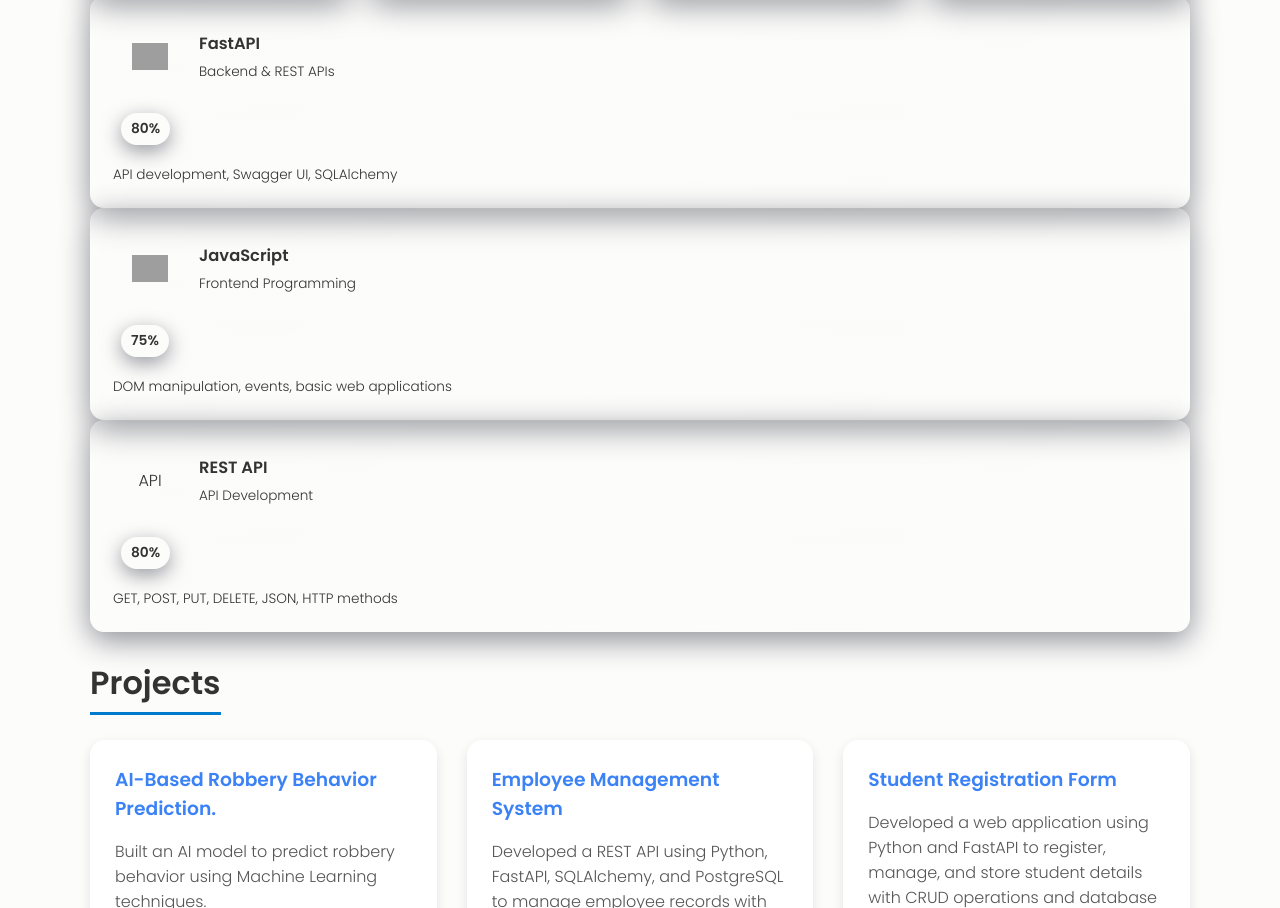
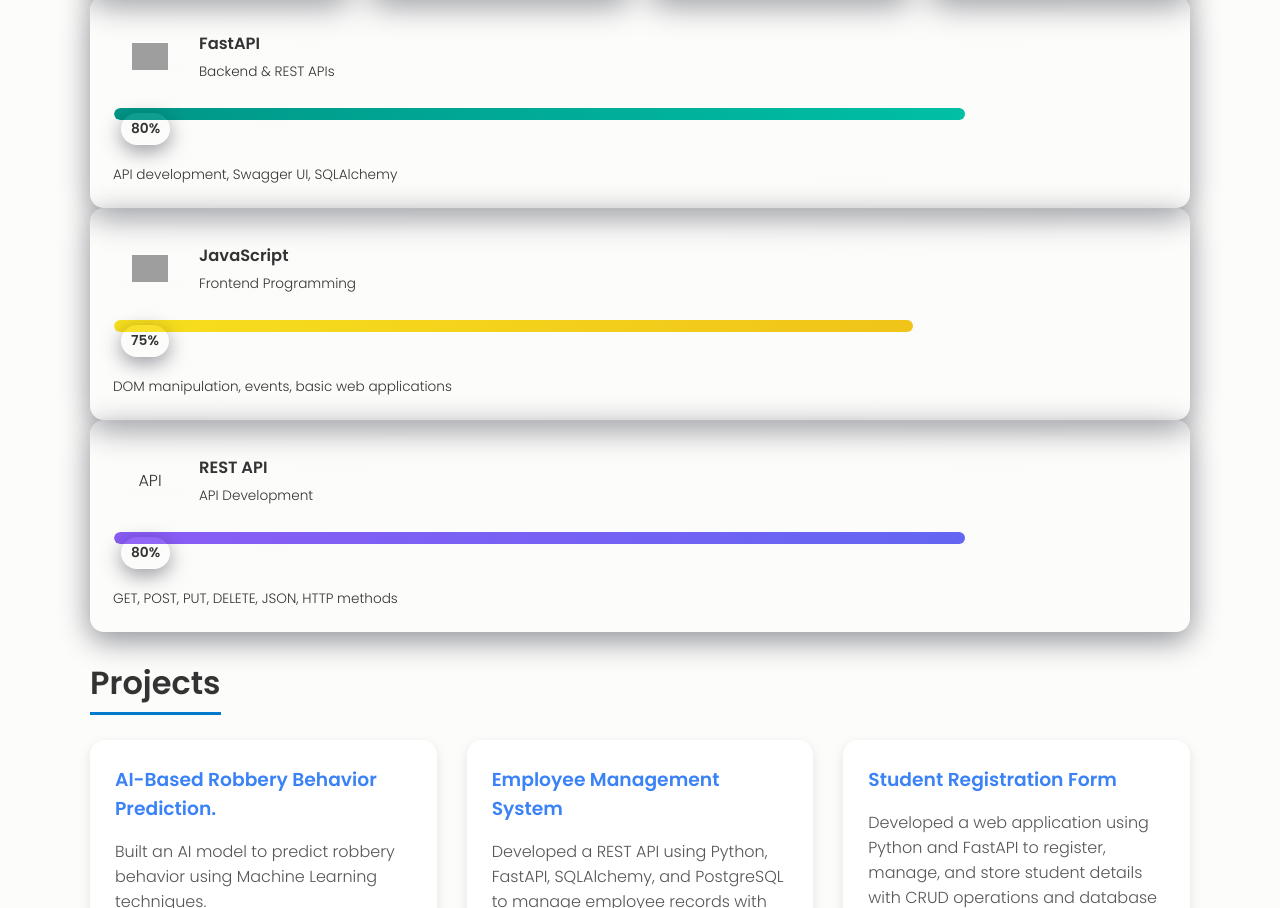
Before and after one commit to posanipandari/personal-portfolio, a plain HTML site: page index.html in a window 1280 px wide. Shown: the part 1595-2503 px from the top of the page. Drawn offline with Linux system fonts and the light colour scheme; grey boxes are pictures that could not be loaded.

Commit message:
Update profile.css

```diff
--- a/profile.css
+++ b/profile.css
@@ -450,7 +450,9 @@ background: linear-gradient(125deg, rgba(2, 0, 36, 1) 0%, rgba(9, 9, 121, 1) 35%
     .fill-js{ background: linear-gradient(90deg,#f7df1e,#f0c419); width:0; color:#111}
     .fill-python{ background: linear-gradient(90deg,#2b77b5,#306998); width:0 }
     .fill-mysql{ background: linear-gradient(90deg,#0ea5a4,#065f46); width:0 }
-    .fill-FastAPI{ background: linear-gradient(90deg,#0ea5a4,#065f46); width:0 }
+    .fill-fastapi {background: linear-gradient(90deg, #009688, #00bfa5);width:0 }
+    .fill-javascript {background: linear-gradient(90deg, #f7df1e, #f0c419);width:0 }
+    .fill-restapi {background: linear-gradient(90deg, #8b5cf6, #6366f1);width:0 }
 
     /* animated shimmering overlay */
     .skill-card::after{
```
